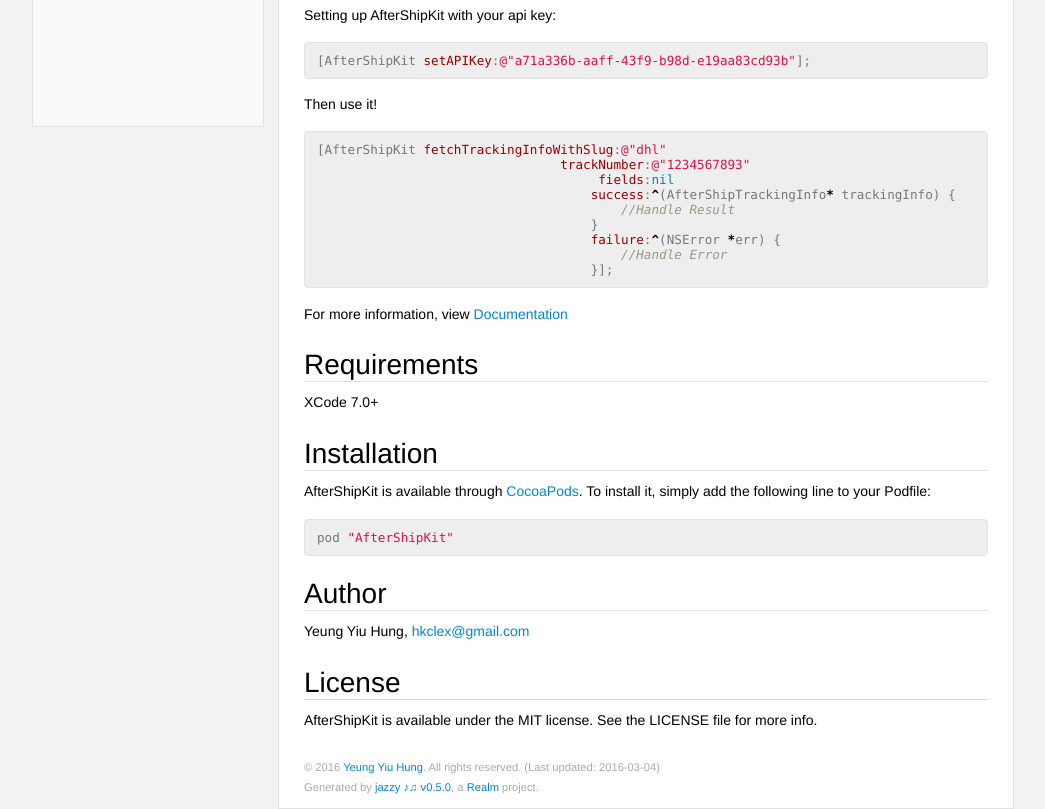
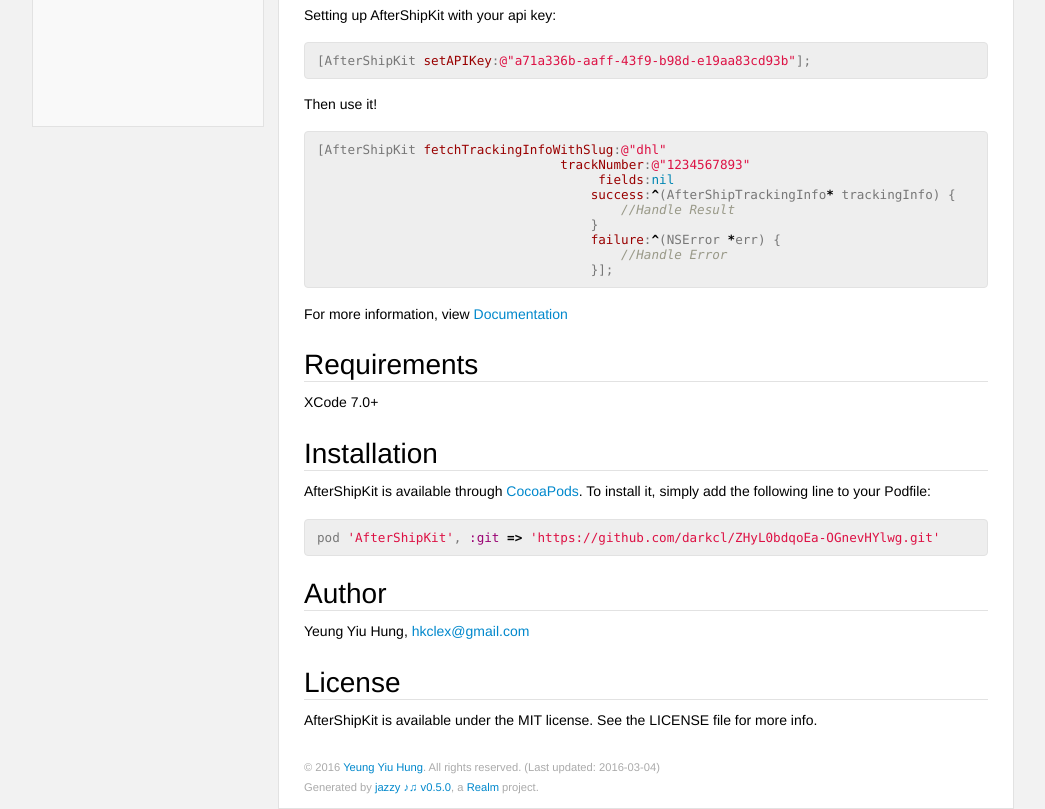
Before and after one commit to darkcl/ZHyL0bdqoEa-OGnevHYlwg, a plain HTML site: page docsets/AfterShipKit.docset/Contents/Resources/Documents/index.html in a window 1280 px wide. Shown: the part 673-1482 px from the top of the page, without its empty margins (118-1163 px from the left). Drawn offline with Linux system fonts and the light colour scheme.

Commit message:
Update Doc

```diff
--- a/docsets/AfterShipKit.docset/Contents/Resources/Documents/index.html
+++ b/docsets/AfterShipKit.docset/Contents/Resources/Documents/index.html
@@ -87,7 +87,7 @@
 
 <p>AfterShipKit is available through <a href="http://cocoapods.org">CocoaPods</a>. To install
 it, simply add the following line to your Podfile:</p>
-<pre class="highlight ruby"><code><span class="n">pod</span> <span class="s2">"AfterShipKit"</span>
+<pre class="highlight ruby"><code><span class="n">pod</span> <span class="s1">'AfterShipKit'</span><span class="p">,</span> <span class="ss">:git</span> <span class="o">=&gt;</span> <span class="s1">'https://github.com/darkcl/ZHyL0bdqoEa-OGnevHYlwg.git'</span>
 </code></pre>
 <a href='#author' class='anchor' aria-hidden=true><span class="header-anchor"></span></a><h2 id='author'>Author</h2>
 
```
Also changed, not shown: index.html (+1 -1 lines), 1 other file.
